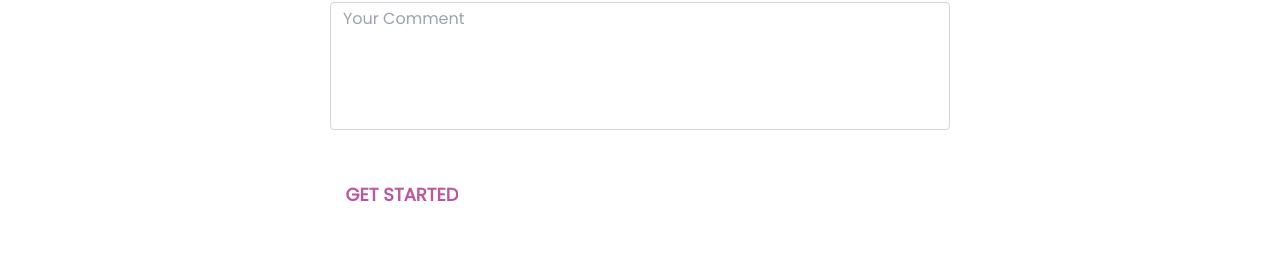
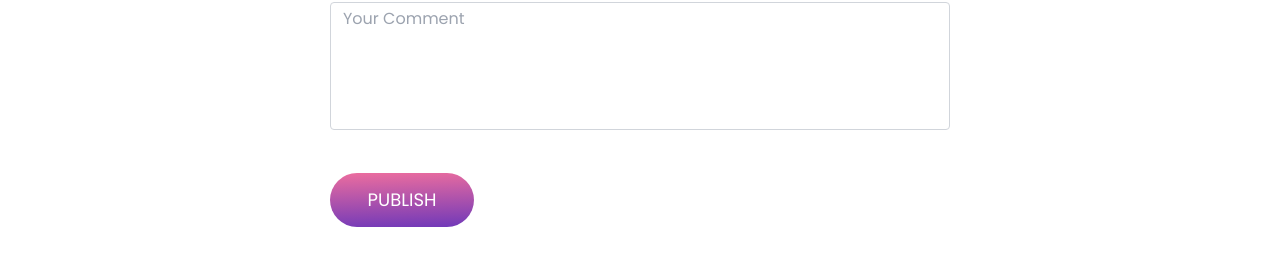
Before and after one commit to techloset/Coinbase-website, a React (Create React App) app: page /Contact in a window 1280 px wide. Shown: the part 1096-1373 px from the top of the page. Built offline with nearby package versions, Linux system fonts and the light colour scheme.

Commit message:
contact us button bg color change

```diff
--- a/src/component/Contactpage/Contact.jsx
+++ b/src/component/Contactpage/Contact.jsx
@@ -51,10 +51,12 @@ const Contact = () => {
                 </div>
               </div>
               <div className="p-2 mt-5 w-full">
-                {/* <button classNameName="inline-flex text-white border-0 py-2 px-6 focus:outline-none rounded-xl text-lg"
-                  style={{ background: 'linear-gradient(178.18deg, #FD749B -13.56%, #281AC8 158.3%)' }}>DISCOVER</button> */}
-                   <button className='bg-white font-bold rounded-full self-start w-36 h-11  font-poppins cursor-pointer text-lg' >
-            <span className="bg-gradient-to-b from-[#C35B95] to-[#B254AB]" style={{ WebkitBackgroundClip: 'text', WebkitTextFillColor: 'transparent' }}>GET STARTED</span>
+
+                <button
+                  className="lg:w-36 max-lg:w-36 w-[157px] h-[54px] text-white font-poppins cursor-pointer rounded-full lg:text-lg max-lg:text-base"
+                  style={{ background: 'linear-gradient(178.18deg, #FD749B -13.56%, #281AC8 158.3%)' }}
+                >
+                  PUBLISH
                 </button>
               </div>
 
@@ -63,7 +65,7 @@ const Contact = () => {
         </div>
       </section>
 
-      <div className="con mx-auto md:w-2/3 my-10 sm:my-24 overflow-hidden sm:mr-10 p-10 flex items-start justify-start relative">
+      <div className="mx-auto md:w-2/3 my-10 sm:my-24 overflow-hidden sm:mr-10 p-10 flex items-start justify-start relative">
         <iframe
           title="map"
           className="absolute inset-0 w-[100%] h-[100%] lg:w-[66%] lg:h-[100%]"
@@ -75,20 +77,20 @@ const Contact = () => {
         ></iframe>
         <div className="bg-white lg:w-[35%] relative flex flex-wrap  w-[100%] lg:ml-28 py-6 rounded-xl items-center shadow-md">
           <div className=" px-8 flex flex-row gap-5 mt-3">
-          <img src="navimg/pin-3.png" alt="" className='h-6 w-8'/>
+            <img src="navimg/pin-3.png" alt="" className='h-6 w-8' />
             <p className="">P681 W Canal Rd, Amin Town, Faisalabad, Pakistan</p>
           </div>
           <div className=" px-8 flex flex-row gap-5 mt-4">
-          <img src="navimg/phone-call.png" alt="" className='h-6 w-5'/>
+            <img src="navimg/phone-call.png" alt="" className='h-6 w-5' />
             <p className="">Landline: +92 (41) 87 50005</p>
           </div> <div className=" px-8 flex flex-row gap-5 mt-5">
-          <img src="navimg/email-83.png" alt="" className='h-5 w-6'/>
+            <img src="navimg/email-83.png" alt="" className='h-5 w-6' />
             <p className="">info@techloset.com</p>
           </div>
         </div>
       </div>
 
-    <Footer/>
+      <Footer />
 
     </>
   )
```
Lines whose indentation alone changed are shown as unchanged.
